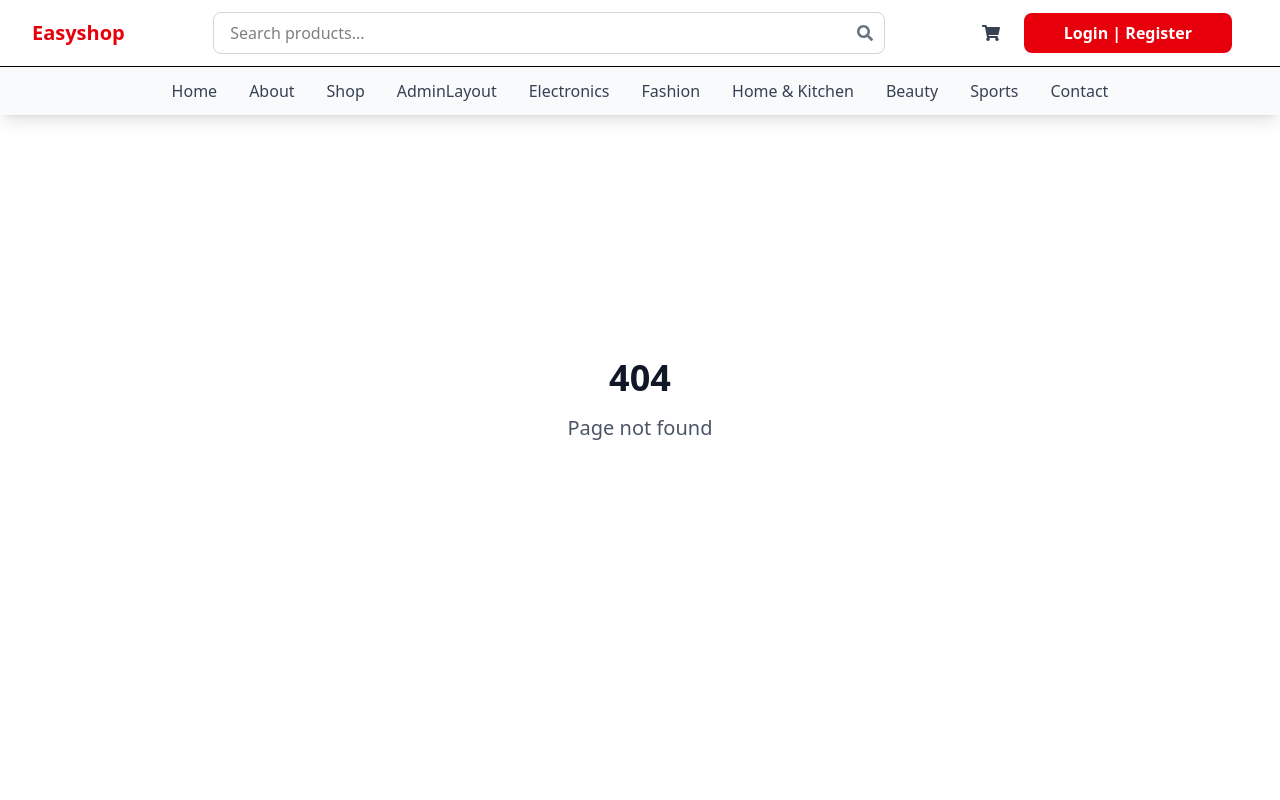
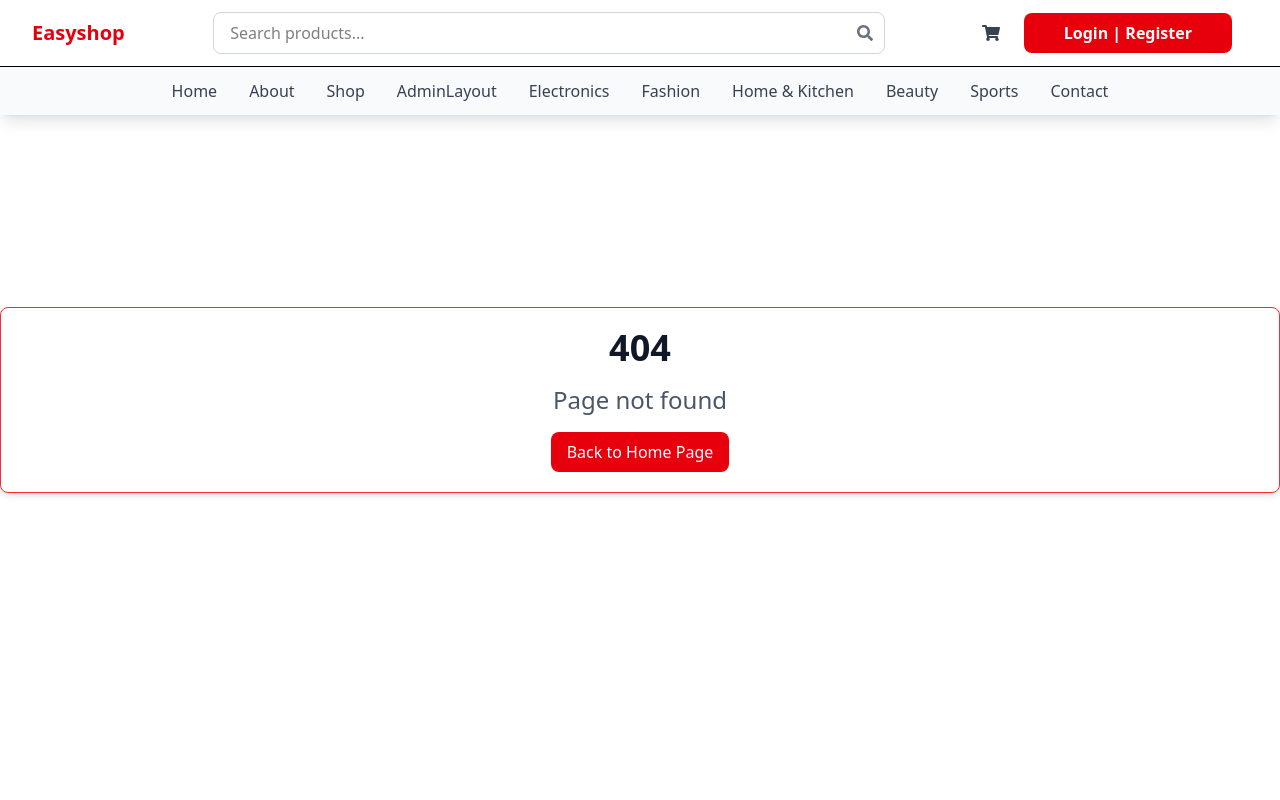
Before and after one commit to Muhammad-Munsif/e-commerce, a React (Vite) app: page /settings in a window 1280 px wide. Shown: the top 800 px of the page. Built offline with nearby package versions, Linux system fonts and the light colour scheme.

Commit message:
a few changes and create a Error component

```diff
--- a/src/App.jsx
+++ b/src/App.jsx
@@ -1,6 +1,6 @@
 // src/App.jsx
 import React, { useState } from "react";
-import { BrowserRouter as Router, Routes, Route } from "react-router-dom";
+import { BrowserRouter as Router, Routes, Route, useNavigate } from "react-router-dom";
 import Navbar from "./Components/Navbar";
 import Footer from "./Components/Footer";
 import Home from "./pages/Home";
@@ -24,6 +24,7 @@ import Wishlist from "./pages/Wishlist";
 import TrackYourOrder from "./Components/TrackYourOrder";
 import DashboardLayout from "./Components/DashboardLayout";
 import AdminLayout from "./Components/admin/AdminLayout";
+import Error404 from "./Components/Error404";
 
 function App() {
   const [order, setOrder] = useState(null);
@@ -60,7 +61,6 @@ function App() {
             <Route path="/beauty" element={<Beauty />} />
             <Route path="/sports" element={<Sports />} />
             <Route path="/wishlist" element={<Wishlist />} />
-            {/* // In your App.js or routing file */}
             <Route path="/track-order" element={<TrackYourOrder />} />
             <Route path="/track-order/:orderId" element={<TrackYourOrder />} />
             <Route path="/dashboard" element={<DashboardLayout />} />
@@ -70,16 +70,7 @@ function App() {
             {/* 404 Page - Add this if you want */}
             <Route
               path="*"
-              element={
-                <div className="min-h-screen flex items-center justify-center">
-                  <div className="text-center">
-                    <h1 className="text-4xl font-bold text-gray-900 mb-4">
-                      404
-                    </h1>
-                    <p className="text-xl text-gray-600">Page not found</p>
-                  </div>
-                </div>
-              }
+              element={<Error404/> }
             />
           </Routes>
         </main>
--- /dev/null
+++ b/src/Components/Error404.jsx
@@ -0,0 +1,21 @@
+import React from "react";
+import { useNavigate } from "react-router-dom";
+
+const Error404 = () => {
+  const navigate = useNavigate();
+  return (
+    <div className="min-h-screen flex items-center justify-center">
+      <div className="text-center  w-3/12 sm:w-full p-5 border space-y-4 border-red-500 bg-white rounded-lg shadow-md ">
+        <h1 className="text-4xl font-bold text-gray-900 mb-4">404</h1>
+        <p className="text-2xl text-gray-600">Page not found</p>
+        <button
+          onClick={() => navigate("/")}
+          className="bg-red-600 hover:bg-red-700 text-white px-4 py-2 rounded-lg hover:scale-105 duration-300 transition-all"
+        >
+          Back to Home Page
+        </button>
+      </div>
+    </div>
+  );
+};
+export default Error404;
```
